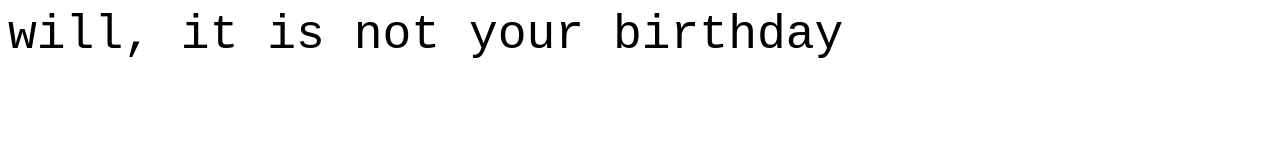
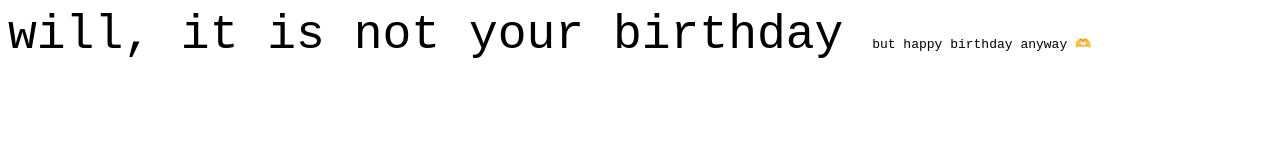
Before and after one commit to benmardana/happy-birthday-will, a plain HTML site: page index.html in a window 1280 px wide. Drawn offline with Linux system fonts and the light colour scheme.

Commit message:
Update index.html

```diff
--- a/index.html
+++ b/index.html
@@ -12,6 +12,7 @@
     <code style="font-size: 48px">
       will, it <span id="birthday"></span> your birthday
     </code>
+    <code>but happy birthday anyway 🫶</code>
   </body>
   <script>
     const today = new Date();
```
